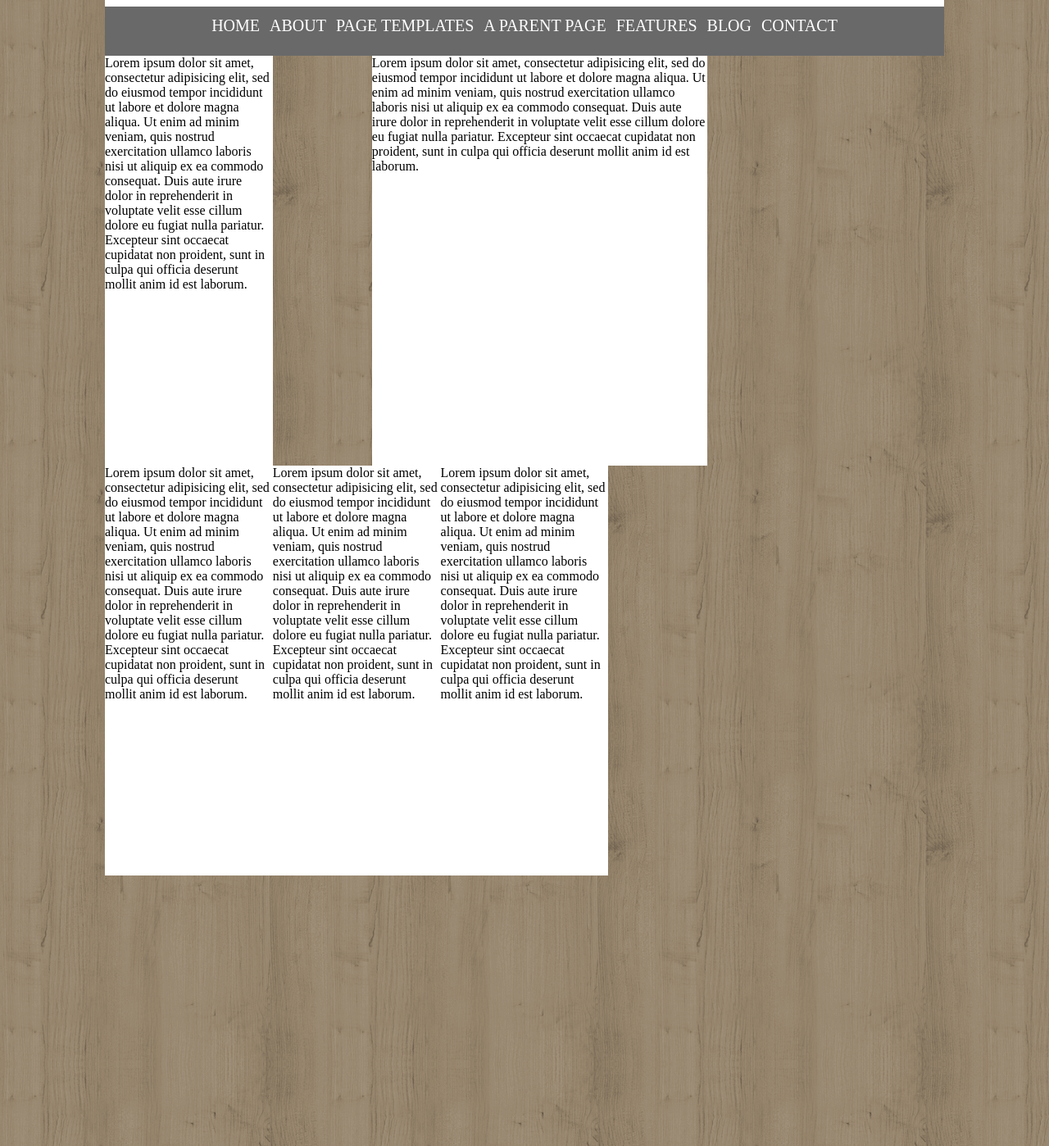
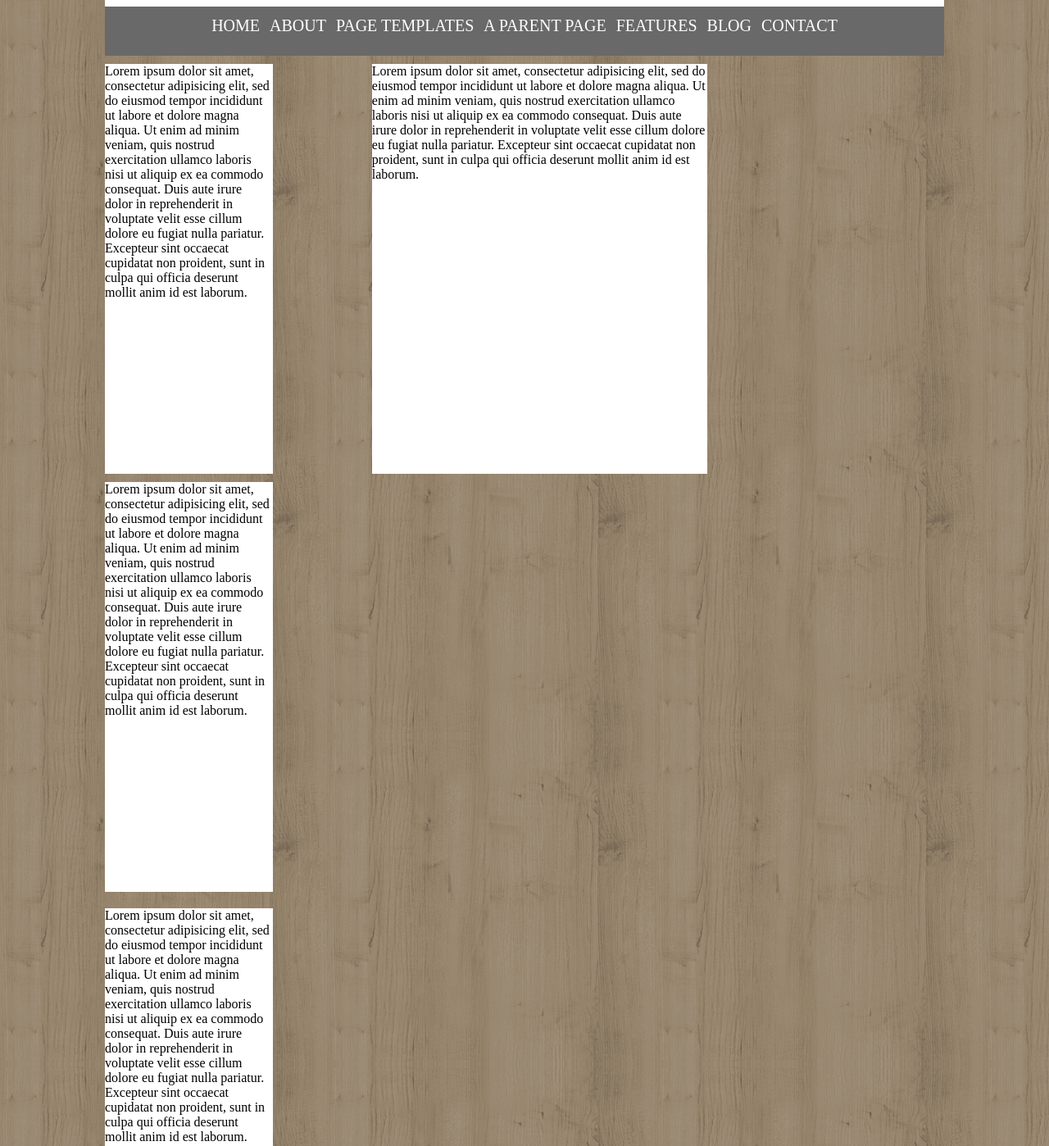
Before and after one commit to alfof87/htmlcss-wp, a plain HTML site: page index.html in a window 1280 px wide. Shown: the part 302-1700 px from the top of the page at 82% size. Drawn offline with Linux system fonts and the light colour scheme.

Commit message:
prova con height sia con .widget che .destra

```diff
--- a/css/master.css
+++ b/css/master.css
@@ -76,6 +76,7 @@ li{
   height: 500px;
   background-color: white;
   margin-right: 121px;
+  margin-top: 10px;
 }
 
 /*parte centrale*/
@@ -85,13 +86,21 @@ li{
   height: 500px;
   background-color: white;
   margin-right: 121px;
+  margin-top: 10px;
 }
 /*parte destra*/
 .destra{
   float: left;
   width: 20%;
+  height: 1500px;
+  margin-top: 10px;
+}
+
+.widget{
+  background-color: white;
+  margin-bottom: 20px;
   height: 500px;
-  background-color: white;
+
 }
 
 
--- a/index.html
+++ b/index.html
@@ -58,18 +58,21 @@
 
        </div>
        <!--colonna destra-->
+      <div class="destra">
 
-       <div class="destra">
+
+
+       <div class="widget">
          <span>Lorem ipsum dolor sit amet, consectetur adipisicing elit, sed do eiusmod tempor incididunt ut labore et dolore magna aliqua. Ut enim ad minim veniam, quis nostrud exercitation ullamco laboris nisi ut aliquip ex ea commodo consequat. Duis aute irure dolor in reprehenderit in voluptate velit esse cillum dolore eu fugiat nulla pariatur. Excepteur sint occaecat cupidatat non proident, sunt in culpa qui officia deserunt mollit anim id est laborum.
          </span>
 
        </div>
-       <div class="destra">
+       <div class="widget">
          <span>Lorem ipsum dolor sit amet, consectetur adipisicing elit, sed do eiusmod tempor incididunt ut labore et dolore magna aliqua. Ut enim ad minim veniam, quis nostrud exercitation ullamco laboris nisi ut aliquip ex ea commodo consequat. Duis aute irure dolor in reprehenderit in voluptate velit esse cillum dolore eu fugiat nulla pariatur. Excepteur sint occaecat cupidatat non proident, sunt in culpa qui officia deserunt mollit anim id est laborum.
          </span>
 
        </div>
-       <div class="destra">
+       <div class="widget">
          <span>Lorem ipsum dolor sit amet, consectetur adipisicing elit, sed do eiusmod tempor incididunt ut labore et dolore magna aliqua. Ut enim ad minim veniam, quis nostrud exercitation ullamco laboris nisi ut aliquip ex ea commodo consequat. Duis aute irure dolor in reprehenderit in voluptate velit esse cillum dolore eu fugiat nulla pariatur. Excepteur sint occaecat cupidatat non proident, sunt in culpa qui officia deserunt mollit anim id est laborum.
          </span>
 
```
